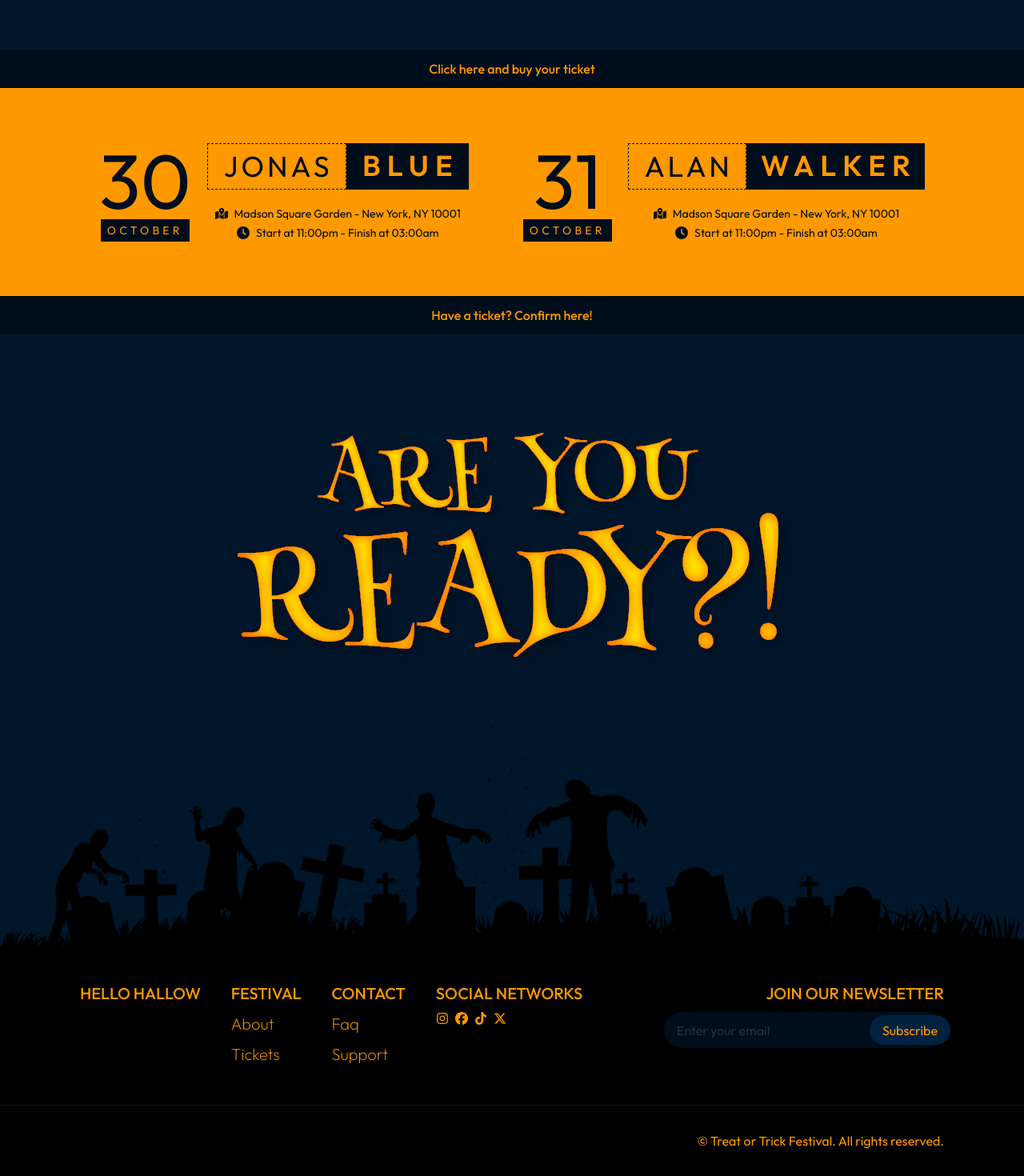
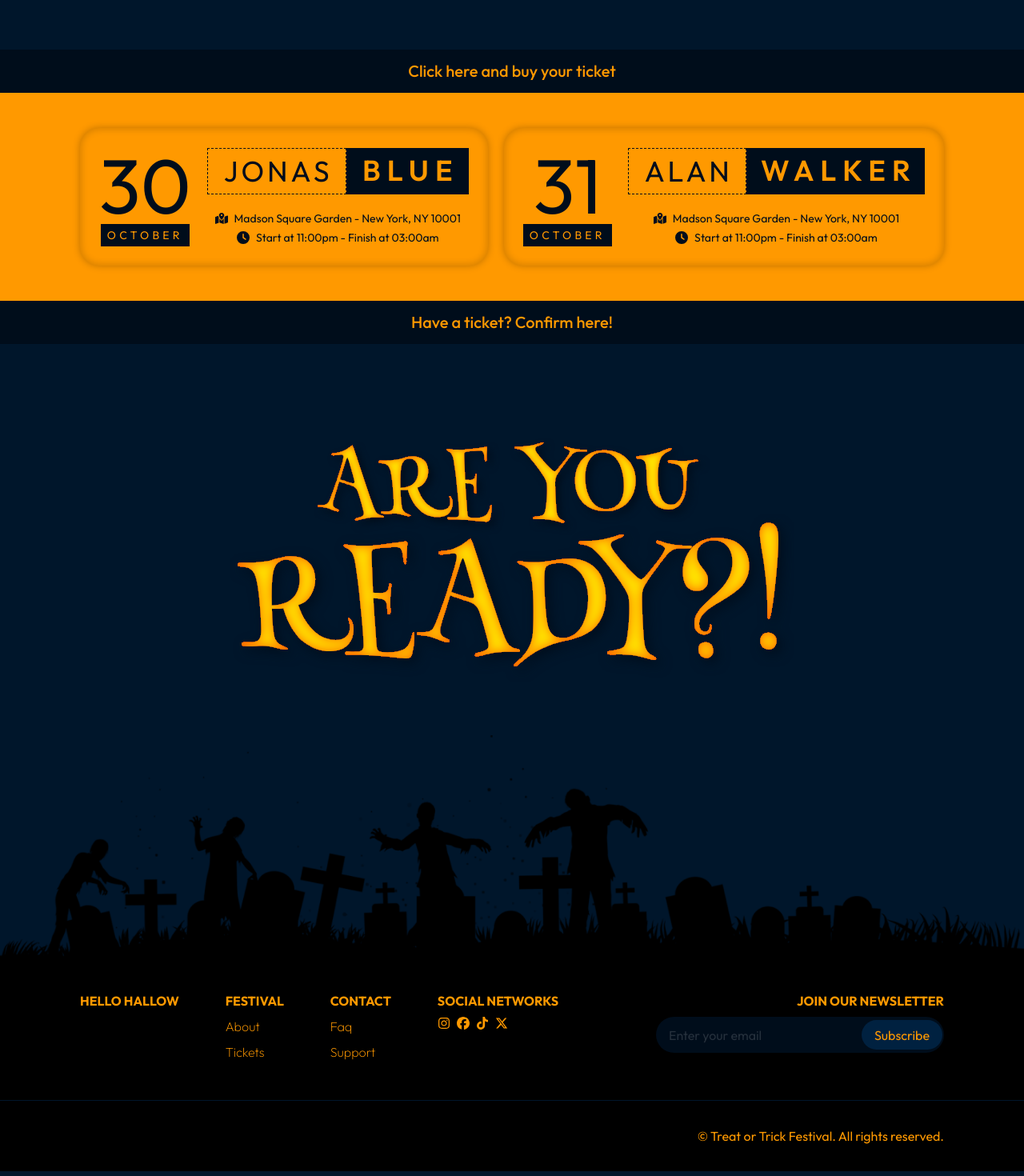
Before and after one commit to evelynlacerda/trickortreat_react, a React (Vite) app: page / in a window 1280 px wide. Shown: the part 1315-2785 px from the top of the page at 80% size. Built offline with nearby package versions, Linux system fonts and the light colour scheme.

Commit message:
feat: Inclusão de css para ajustes do style

```diff
--- a/src/assets/css/global.css
+++ b/src/assets/css/global.css
@@ -6,3 +6,56 @@
   @apply bg-background;
   font-family: 'Outfit', sans-serif;
 }
+
+.nav-menu {
+  background: linear-gradient(180deg, rgba(255, 255, 255, .05) 0%, rgba(255, 255, 255, .05) 100%);
+  border: 1px solid rgba(255, 255, 255, .075);
+}
+
+.footer h6, .footer p  {
+    font-size: 1rem;
+    text-transform: uppercase;
+    font-weight: 700;
+}
+.sub-footer {
+    background-color: #000000;
+    color: #FF9900;
+}
+
+.footer .sub-footer .link {
+    font-size: 1rem;
+    font-weight: 200;
+}
+
+.footer .sub-footer .form {
+    width: 360px;
+    height: 45px;
+    background-color: #000D1B;
+}
+
+.footer .sub-footer .form input {
+    background-color: transparent;
+    padding: 0 12px;
+    flex: 1;
+}
+
+.footer .sub-footer .form input:focus {
+    outline: none;
+}
+
+.footer .sub-footer .form input::placeholder {
+    color: #ffffff25;
+}
+
+.footer .sub-footer .form button {
+    display: flex;
+    align-items: center;
+    justify-content: center;
+    padding: 0 16px;
+    background-color: #002140;
+    border-radius: 999px;
+}
+
+.footer .sub-footer .copyright {
+    border-top: 1px solid #00162B;
+}
--- a/src/assets/css/style.css
+++ b/src/assets/css/style.css
@@ -1,52 +1,16 @@
-.nav-menu {
-  background: linear-gradient(180deg, rgba(255, 255, 255, .05) 0%, rgba(255, 255, 255, .05) 100%);
-  border: 1px solid rgba(255, 255, 255, .075);
+.image-party {
+    transition: transform 0.5s ease-in-out;
 }
 
-.footer h6, .footer p  {
-    font-size: 1.25rem;
-    text-transform: uppercase;
-    font-weight: 500;
-}
-.sub-footer {
-    background-color: #000000;
-    color: #FF9900;
+.image-party:hover {
+    transform: scale(1.8);
+    cursor: pointer;
 }
 
-.footer .sub-footer .link {
-    font-size: 1.25rem;
-    font-weight: 200;
+.tickets {
+    font-size: 20px;
 }
 
-.footer .sub-footer .form {
-    width: 350px;
-    height: 45px;
-    background-color: #000D1B;
+.lineup .line {
+    box-shadow: inset 0 0 8px 2px rgba(0, 0, 0, 0.15), 0 0 10px rgba(0, 0, 0, 0.25);
 }
-
-.footer .sub-footer .form input {
-    background-color: transparent;
-    padding: 0 12px;
-    flex: 1;
-}
-
-.footer .sub-footer .form input:focus {
-    outline: none;
-}
-
-.footer .sub-footer .form input::placeholder {
-    color: #ffffff25;
-}
-
-.footer .sub-footer .form button {
-    display: flex;
-    align-items: center;
-    justify-content: center;
-    padding: 0 16px;
-    background-color: #002140;
-    border-radius: 999px;
-}
-
-.footer .sub-footer .copyright {
-    border-top: 1px solid #00162B;
-}
```
